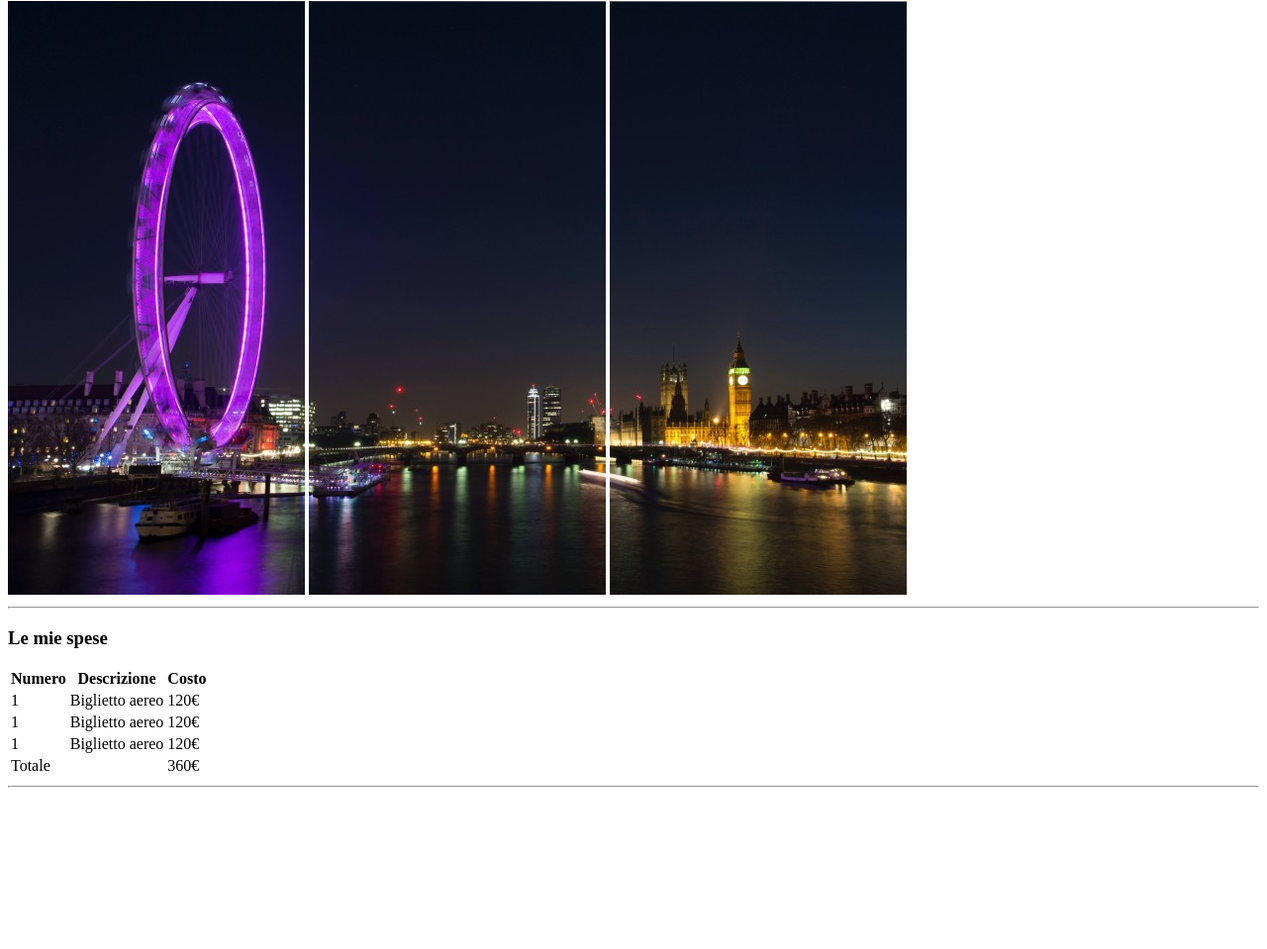
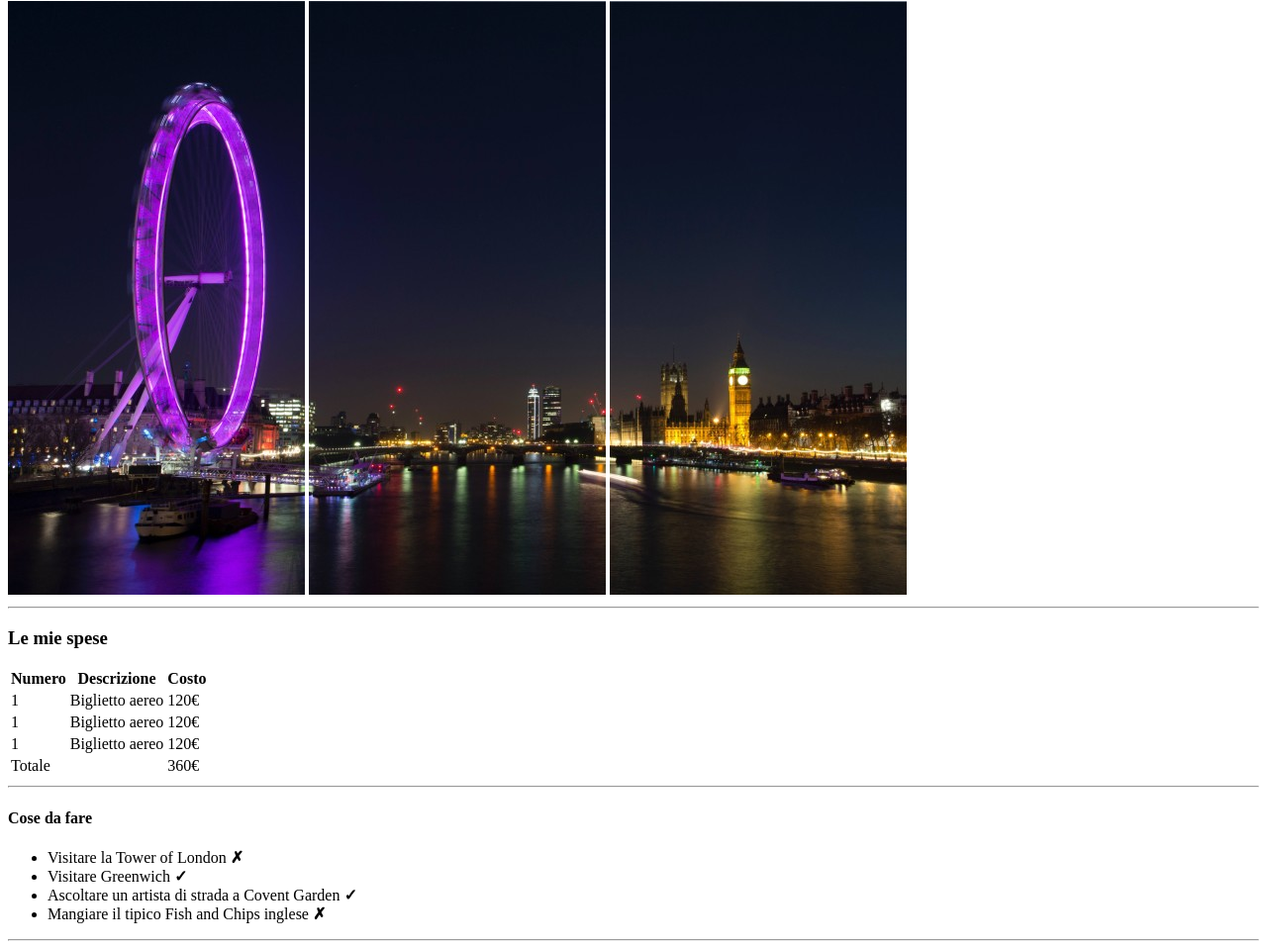
Before and after one commit to FedericaDiChio/html-london-trip, a plain HTML site: page index.html in a window 1280 px wide. Shown: the part 79-1038 px from the top of the page at 99% size. Before the commit the page ends 883 px from the top, so only its background shows below. Drawn offline with Linux system fonts and the light colour scheme.

Commit message:
aggiunta ul

```diff
--- a/index.html
+++ b/index.html
@@ -52,6 +52,16 @@
             </table>
             <hr>
         </section>
+        <section class="to-do">
+            <h4>Cose da fare</h4>
+            <ul>
+                <li>Visitare la Tower of London <strong>&cross;</strong></li>
+                <li>Visitare Greenwich <strong>&check;</strong></li>
+                <li>Ascoltare un artista di strada a Covent Garden <strong>&check;</strong></li>
+                <li>Mangiare il tipico Fish and Chips inglese <strong>&cross;</strong></li>
+            </ul>
+            <hr>
+        </section>
 
     </main>
 </body>
```
